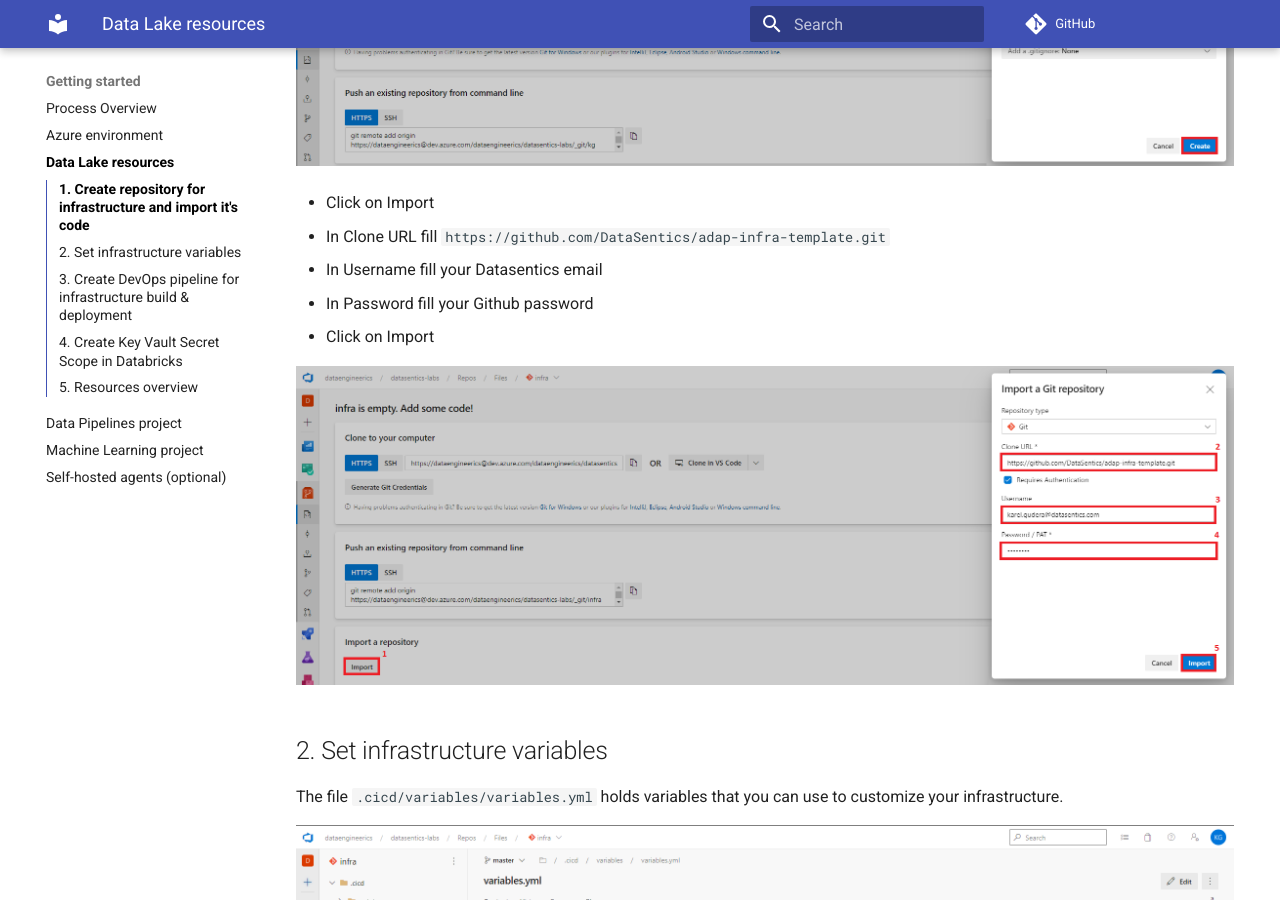
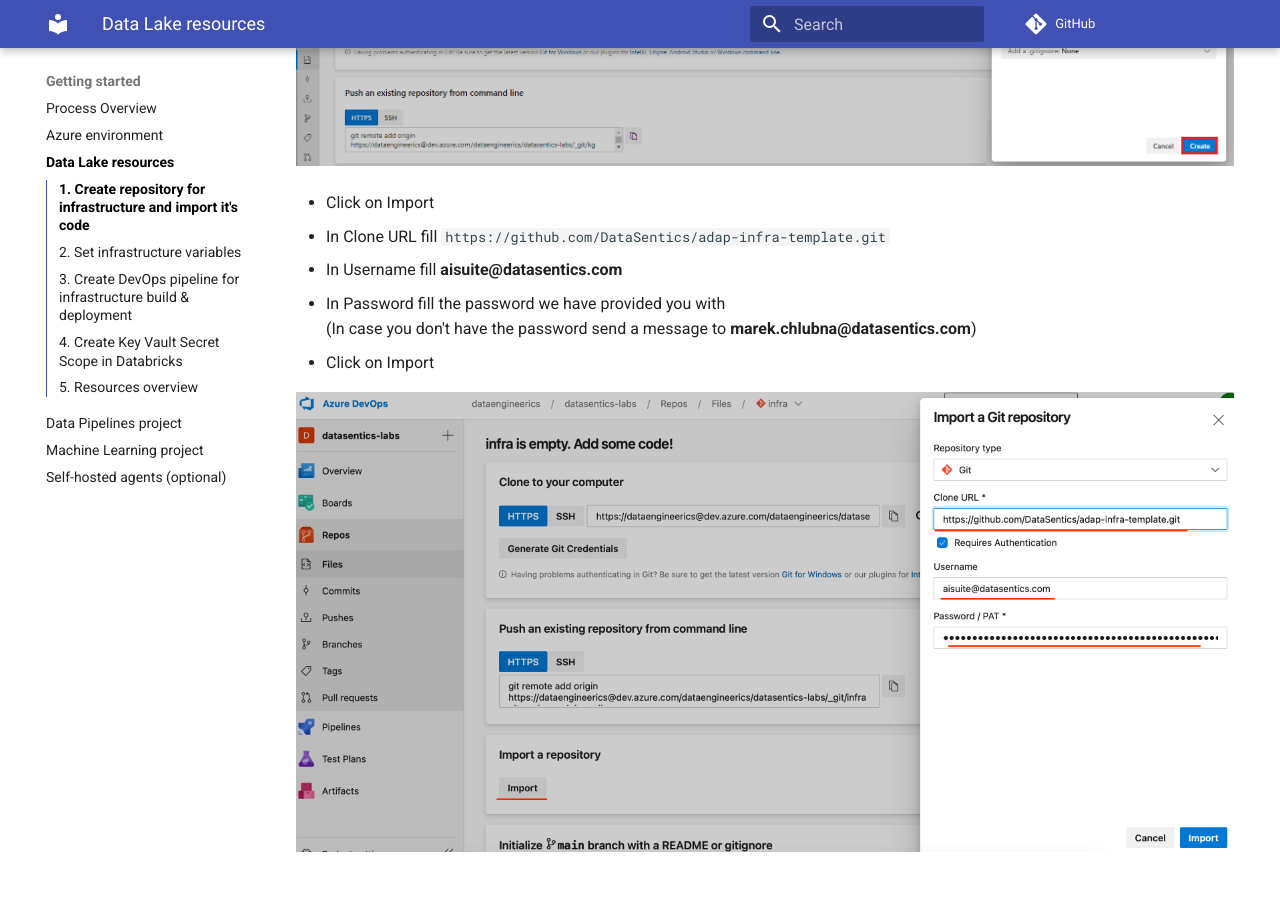
Before and after one commit to daipe-ai/platform-docs, an MkDocs documentation site: the page built from docs/getting-started/datalake-resources-setup.md, in a window 1280 px wide and 900 px high, scrolled down 1460 px. Built offline with MkDocs 1.6.1 and Material for MkDocs 9.7.7, drawn with Linux system fonts in a browser that asks for light colours; comment, search, counter and statistics services are not loaded.

Commit message:
importing repo reflects the created aisuite@datasentics.com user

```diff
--- a/docs/getting-started/datalake-resources-setup.md
+++ b/docs/getting-started/datalake-resources-setup.md
@@ -20,8 +20,9 @@
 
 - Click on Import
 - In Clone URL fill `https://github.com/DataSentics/adap-infra-template.git`
-- In Username fill your Datasentics email
-- In Password fill your Github password
+- In Username fill **aisuite@datasentics.com**
+- In Password fill the password we have provided you with
+  (In case you don't have the password send a message to **marek.chlubna@datasentics.com**)
 - Click on Import
 
 ![](../images/resources_step3.png)
```
Also changed, not shown: docs/images/resources_step3.png.
